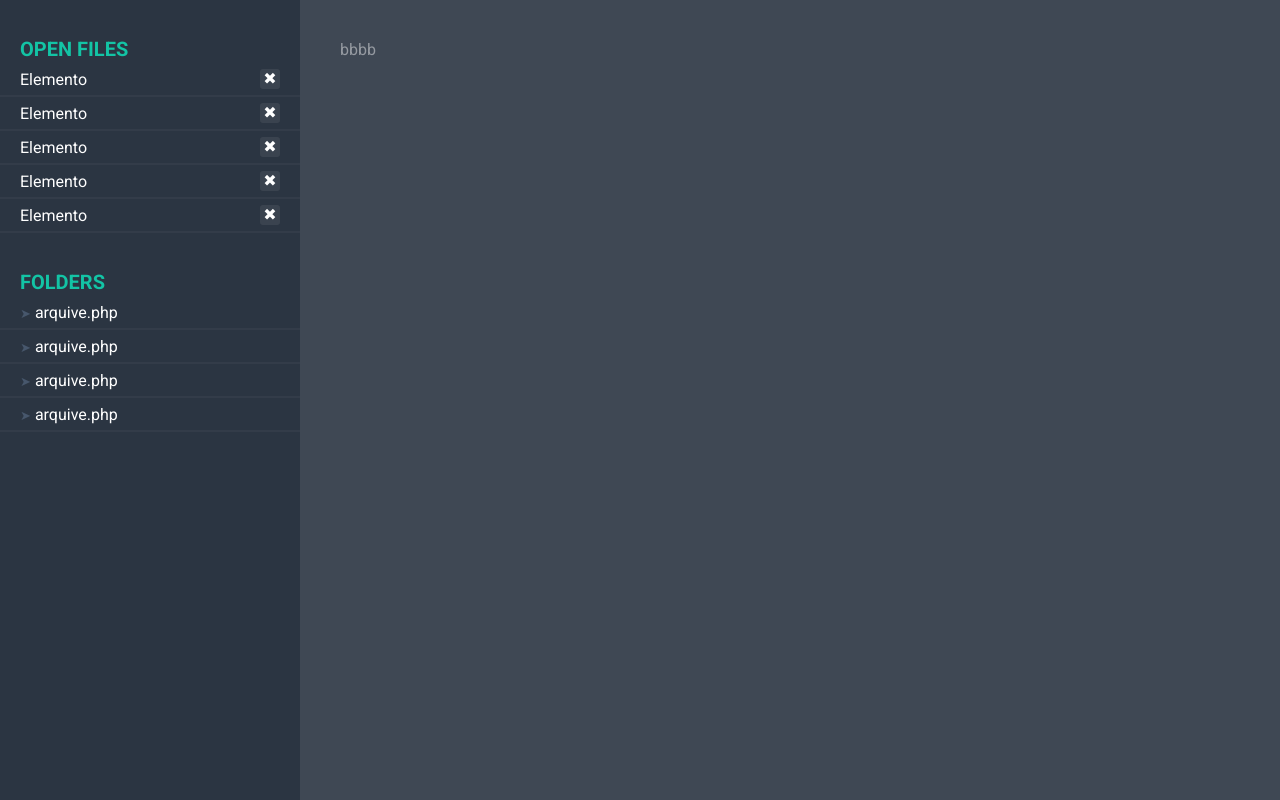
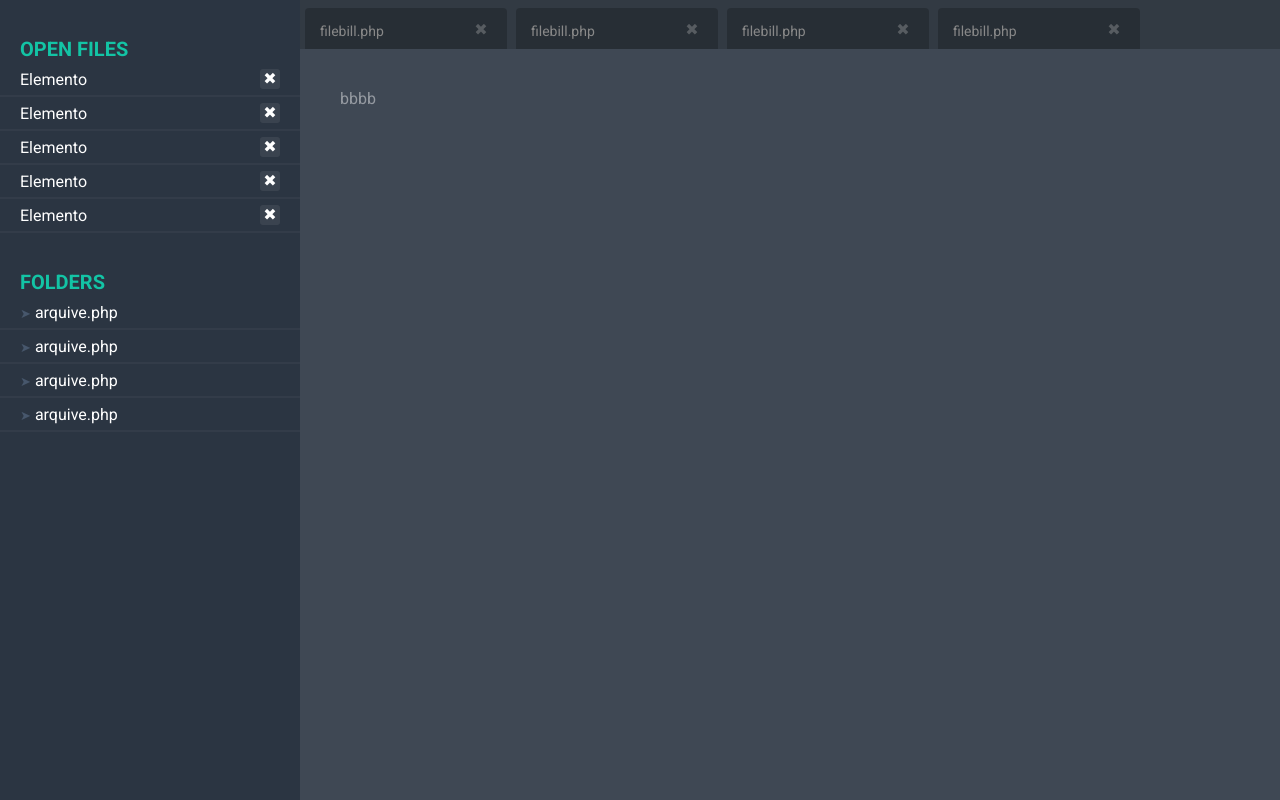
Before and after one commit to paulocezarphp/editecodex, a PHP site: page / in a window 1280 px wide. Run offline with PHP 8.4, Linux system fonts and the light colour scheme.

Commit message:
v0.04 - Colocando menu de arquivos em abas
Dessa vez nós colocamos um menu de abas para representar os arquivos que estão abertos para que o usuário possa manipular.

```diff
--- a/app/css/desktop.css
+++ b/app/css/desktop.css
@@ -118,3 +118,56 @@ body{
 	font-size: 13px;
 	color: #47576c;
 }
+
+.tabmenu{
+	background: rgba(0,0,0, 0.2);
+}
+
+.tabmenu-item{
+	margin-left: 5px;
+	display: inline-flex;
+	padding: 15px 15px;
+	padding-bottom: 10px;
+	background: rgba(0,0,0, 0.21);
+	-webkit-border-top-left-radius: 4px;
+	-webkit-border-top-right-radius: 4px;
+	-moz-border-radius-topleft: 4px;
+	-moz-border-radius-topright: 4px;
+	border-top-left-radius: 4px;
+	border-top-right-radius: 4px;
+	margin-top: 8px;
+}
+
+.tabmenu-group{
+	display: grid;
+	grid-template-columns: 150px 22px;
+}
+
+
+.tabmenu-namefile{
+	color: #888;
+	font-size: 14px;
+}
+
+
+.tabmenu-close{
+	color: rgba(200,200,200, 0.3);
+	margin-top: -3px;
+	text-align: center;
+	border-radius: 3px;
+	-webkit-touch-callout: none;
+	-webkit-user-select: none;
+	-khtml-user-select: none;
+	-moz-user-select: none;
+	-ms-user-select: none;
+	user-select: none;
+	cursor: pointer;
+}
+
+.tabmenu-close:hover{
+	color: rgba(200,200,200, 0.7);
+}
+
+.tabmenu-close:active{
+	color: rgba(200,200,200, 0.3);
+}
--- a/index.php
+++ b/index.php
@@ -74,12 +74,38 @@
 					</div>
 				</div>
 
-
+			</div>
+			<div class="theme-background-b theme-color-e">
+				<div class="tabmenu">
+					<div class="tabmenu-item">
+						<div class="tabmenu-group">
+							<div class="tabmenu-namefile">filebill.php</div>
+							<div class="tabmenu-close">&#10006;</div>
+						</div>
+					</div>
+					<div class="tabmenu-item">
+						<div class="tabmenu-group">
+							<div class="tabmenu-namefile">filebill.php</div>
+							<div class="tabmenu-close">&#10006;</div>
+						</div>
+					</div>
+					<div class="tabmenu-item">
+						<div class="tabmenu-group">
+							<div class="tabmenu-namefile">filebill.php</div>
+							<div class="tabmenu-close">&#10006;</div>
+						</div>
+					</div>
+					<div class="tabmenu-item">
+						<div class="tabmenu-group">
+							<div class="tabmenu-namefile">filebill.php</div>
+							<div class="tabmenu-close">&#10006;</div>
+						</div>
+					</div>
 
 				</div>
-			<div class="painel-right theme-background-b theme-color-e"
-			contentEditable="true" spellcheck="false">
+				<div class="painel-right" contentEditable="true" spellcheck="false">
 					bbbb
+				</div>
 			</div>
 		</div>
 	</div>
```
Lines whose indentation alone changed are shown as unchanged.
